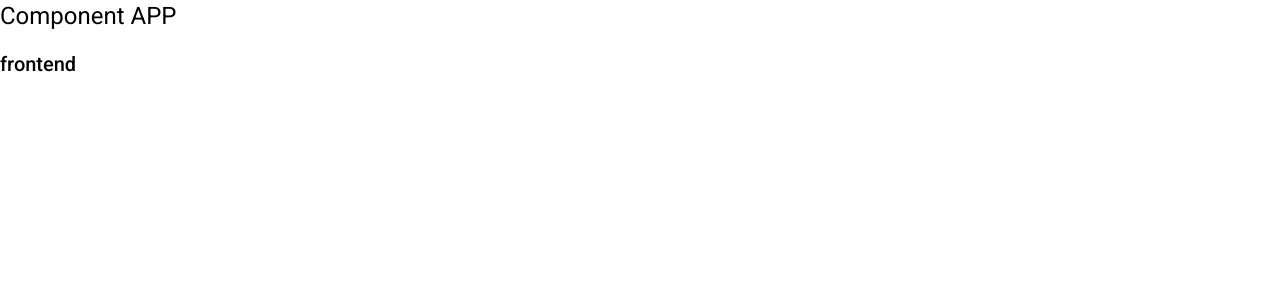
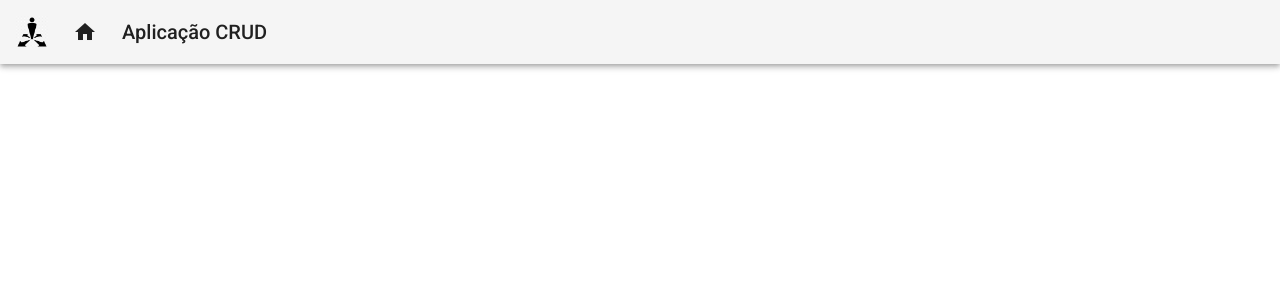
Before and after one commit to fabiomotta0311/allocation_web, an Angular app: page / in a window 1280 px wide. Shown: the top 300 px of the page. Built offline with nearby package versions, Linux system fonts and the light colour scheme.

Commit message:
component header ok

```diff
--- a/src/app/app.component.html
+++ b/src/app/app.component.html
@@ -1,2 +1,2 @@
-<h1> Component APP</h1>
-<h2> {{ titulo }}</h2>
+
+    <app-header></app-header>
--- /dev/null
+++ b/src/app/components/template/header/header.component.css
@@ -0,0 +1,22 @@
+.header {
+    display: flex;
+    align-items: center;
+}
+
+.header a {
+    display: flex;
+    align-items: center;
+    text-decoration: none;
+}
+
+.header .logo {
+    max-height: 32px;
+}
+
+.header .title-group {
+    padding-left: 25px;
+}
+
+.header .title-group i {
+    padding-right: 25px;
+}
--- /dev/null
+++ b/src/app/components/template/header/header.component.html
@@ -0,0 +1,15 @@
+<mat-toolbar class="header mat-elevation-z4">
+    <span>
+        <a>
+            <img class="logo" src="assets/img/logo.png" alt="logo"/>
+        </a>
+    </span>
+    <span class="title-group">
+        <a>
+            <i class="material-icons">
+                home
+            </i>
+            Aplicação CRUD
+        </a>
+    </span>
+</mat-toolbar>
--- /dev/null
+++ b/src/app/components/template/header/header.component.ts
@@ -0,0 +1,15 @@
+import { Component, OnInit } from '@angular/core';
+
+@Component({
+  selector: 'app-header',
+  templateUrl: './header.component.html',
+  styleUrls: ['./header.component.css']
+})
+export class HeaderComponent implements OnInit {
+
+  constructor() { }
+
+  ngOnInit(): void {
+  }
+
+}
```
Also changed, not shown: src/app/app.module.ts (+6 -2 lines), src/assets/img/logo.png (added), 1 other file (tests, documents, lock files or other folders).
